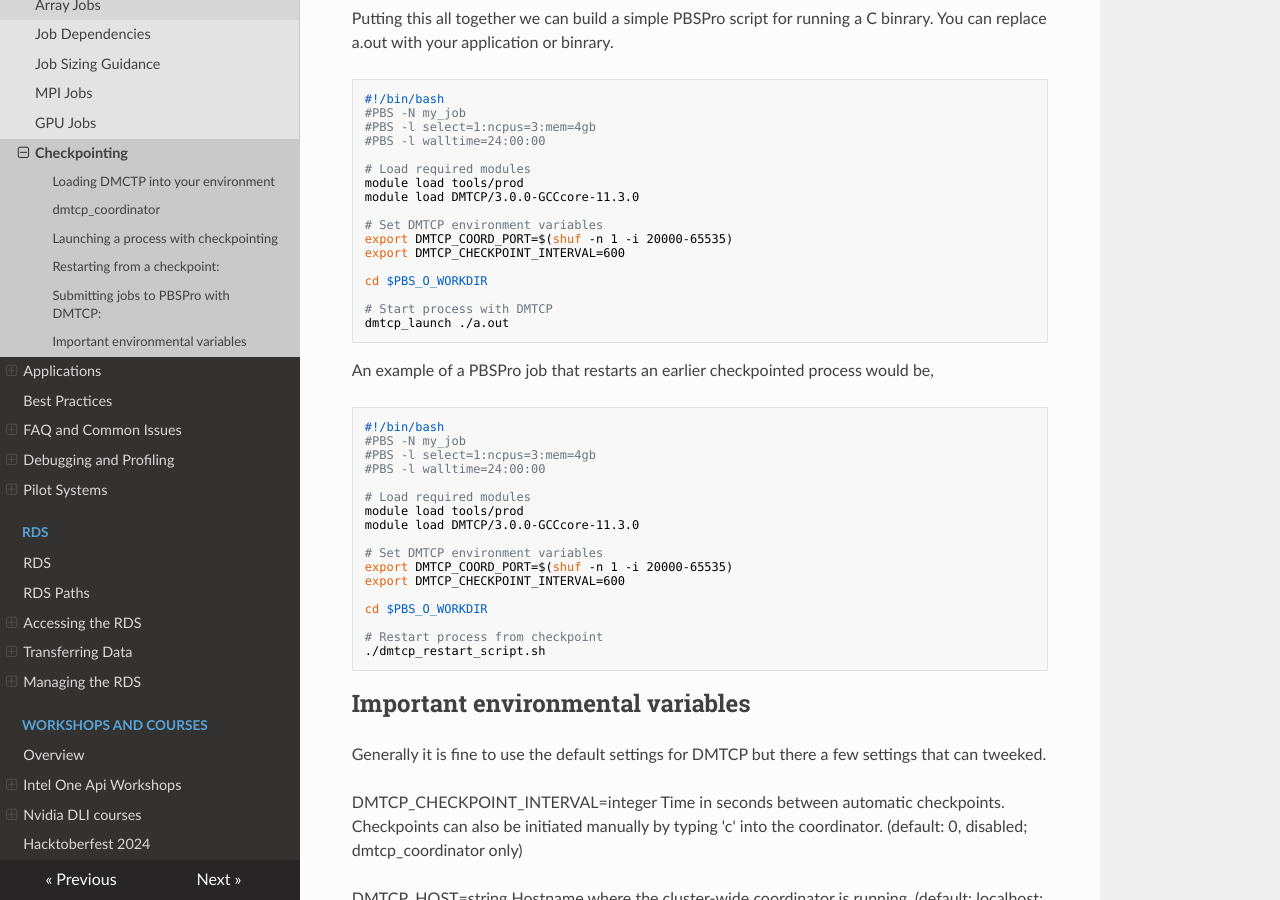
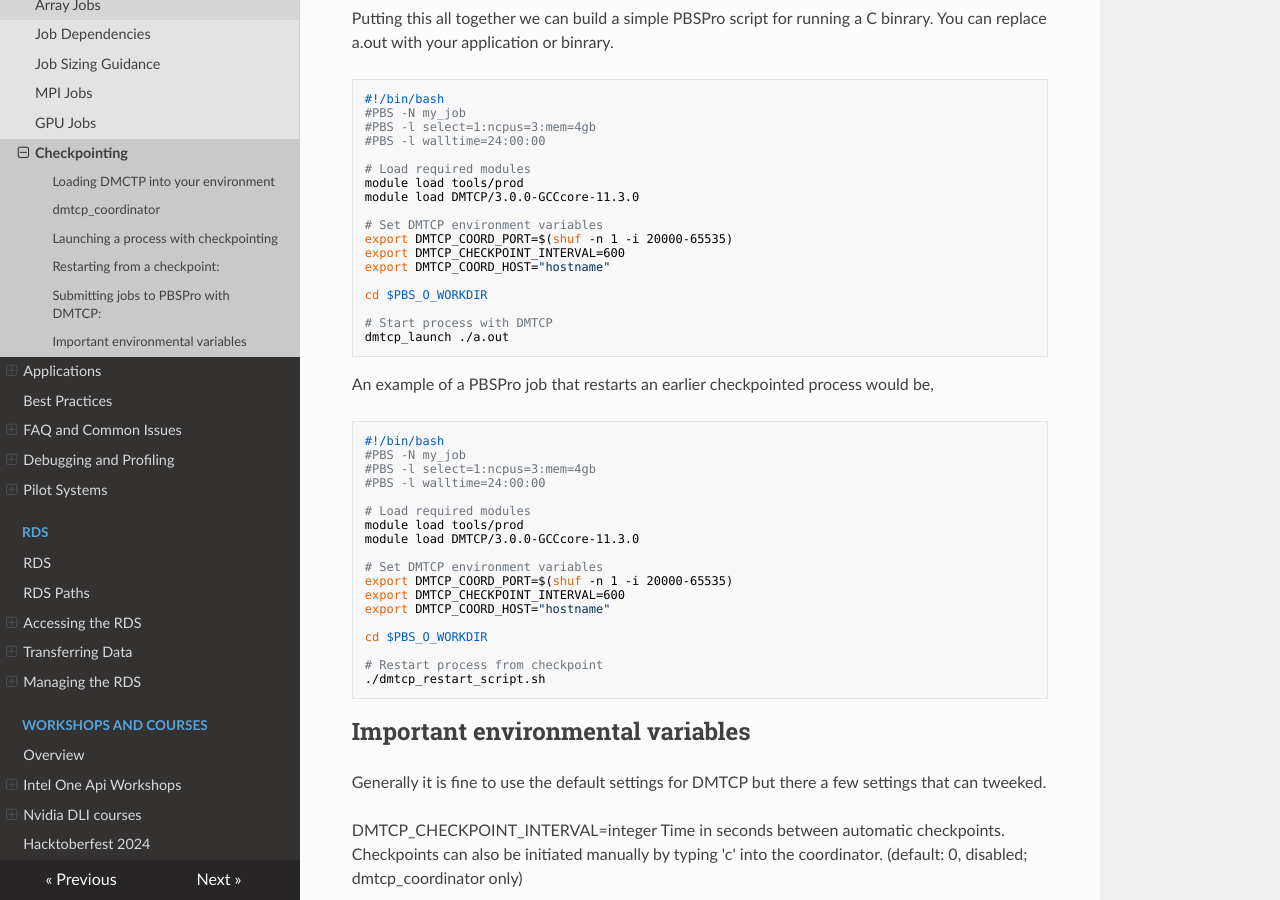
Before and after one commit to ImperialCollegeLondon/icl-rcs-user-guide, an MkDocs documentation site: the page built from docs/hpc/queues/checkpointing.md, in a window 1280 px wide and 900 px high, scrolled down 1861 px. Built offline with MkDocs 1.6.1, drawn with Linux system fonts in a browser that asks for light colours; nearby versions of some CDN libraries.

Commit message:
added dmtcp hostname line which is needed to run dmtcp correctly

```diff
--- a/docs/hpc/queues/checkpointing.md
+++ b/docs/hpc/queues/checkpointing.md
@@ -70,6 +70,7 @@ module load DMTCP/3.0.0-GCCcore-11.3.0
 # Set DMTCP environment variables
 export DMTCP_COORD_PORT=$(shuf -n 1 -i 20000-65535)
 export DMTCP_CHECKPOINT_INTERVAL=600
+export DMTCP_COORD_HOST="hostname"
 
 cd $PBS_O_WORKDIR
 
@@ -92,6 +93,7 @@ module load DMTCP/3.0.0-GCCcore-11.3.0
 # Set DMTCP environment variables
 export DMTCP_COORD_PORT=$(shuf -n 1 -i 20000-65535)
 export DMTCP_CHECKPOINT_INTERVAL=600
+export DMTCP_COORD_HOST="hostname"
 
 cd $PBS_O_WORKDIR
 
```
